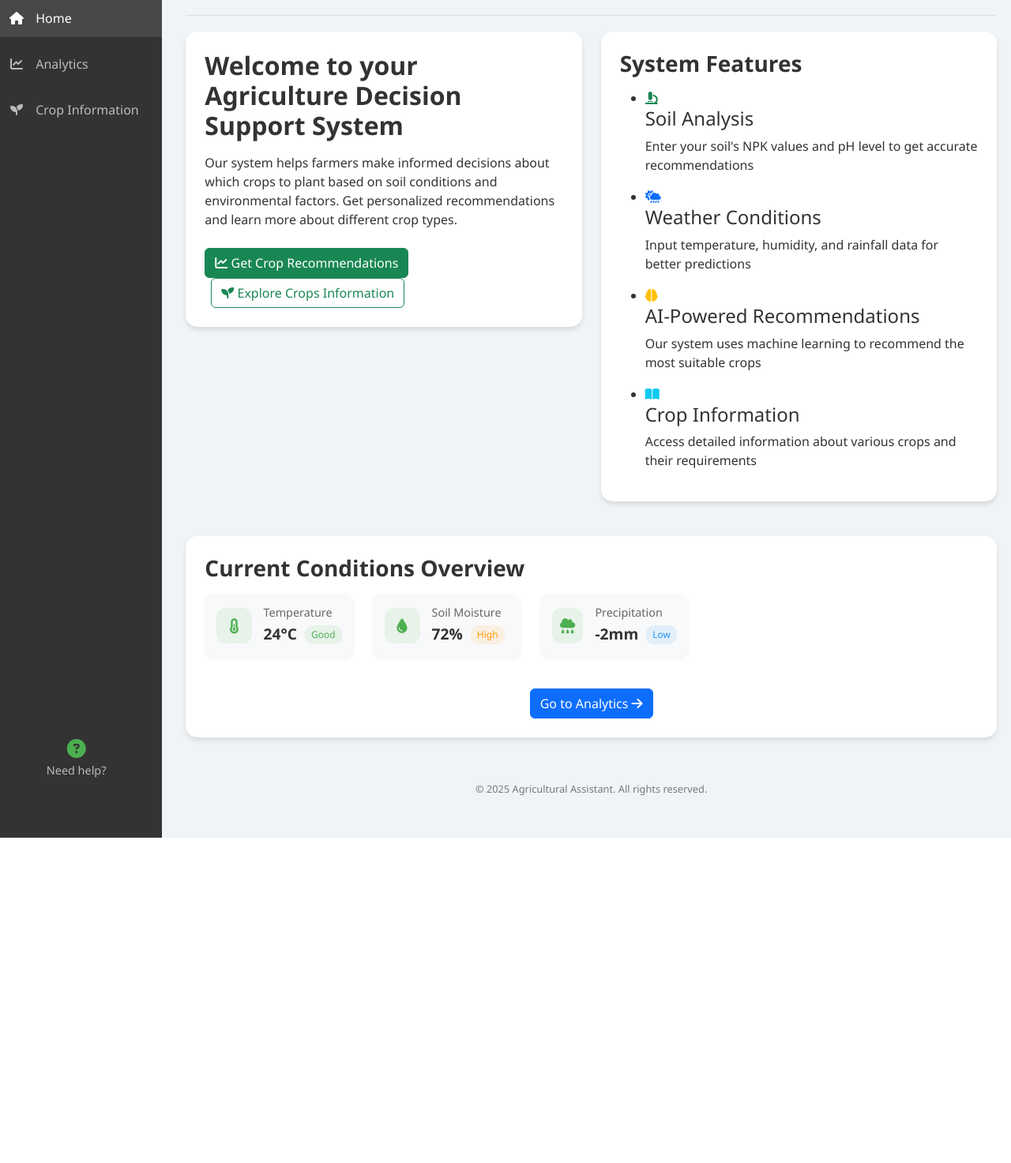
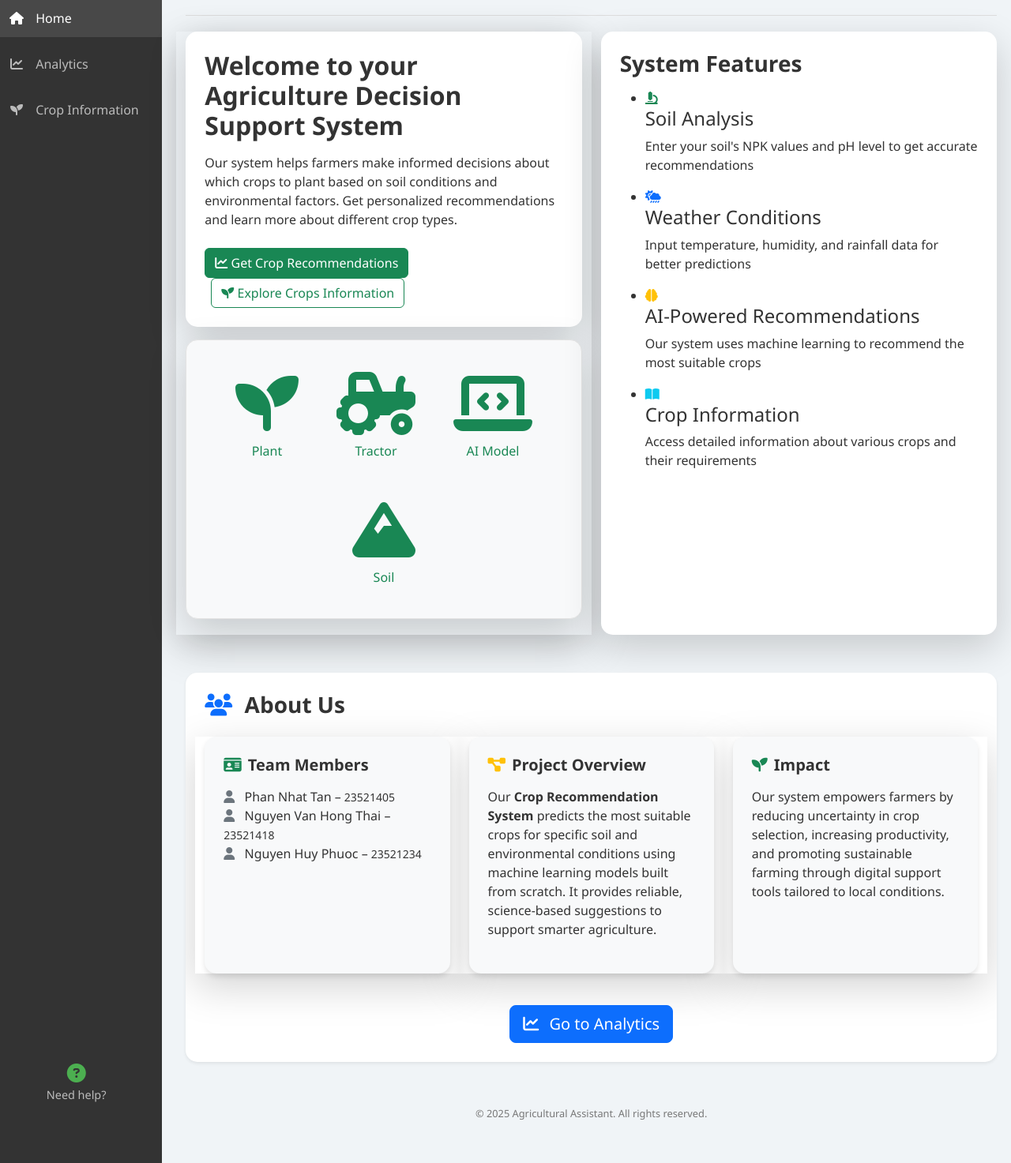
Before and after one commit to zrtnhp0406/CropAdvisor, a Flask app: page / in a window 1280 px wide. Shown: the part 124-1597 px from the top of the page at 79% size. Before the commit the page ends 1185 px from the top, so only its background shows below. Run offline with Flask 3, Linux system fonts and the light colour scheme.

Commit message:
Update index.html

```diff
--- a/templates/index.html
+++ b/templates/index.html
@@ -5,10 +5,11 @@
 {% block page_title %}Your Agricultural Assistant{% endblock %}
 
 {% block content %}
-<div class="welcome-section">
 <div class="row">
-        <div class="col-md-6">
-            <div class="card welcome-card">
+    <!-- Cột trái -->
+    <div class="col-md-6 d-flex flex-column shadow-lg justify-content-between">
+        <!-- Box 1: Welcome -->
+        <div class="card welcome-card shadow-lg mb-3">
             <div class="card-body">
                 <h2 class="card-title">Welcome to your Agriculture Decision Support System</h2>
                 <p class="card-text">
@@ -26,10 +27,67 @@
                 </div>
             </div>
         </div>
+
+        <!-- Box 2: Icons -->
+    <div class="card icon-card p-3 no-border shadow-lg" style="background-color: #f8f9fa;">
+        <div class="card-body">
+            <div class="d-flex flex-wrap gap-5 justify-content-center text-success"> <!-- Center icons and add gap -->
+                <div class="text-center" data-bs-toggle="tooltip" data-bs-placement="top" title="Information about plants and their care">
+                    <i class="fas fa-seedling fa-5x hover-shadow" style="transition: transform 0.3s ease;"></i>
+                    <div class="mt-2">Plant</div>
                 </div>
+                <div class="text-center" data-bs-toggle="tooltip" data-bs-placement="top" title="Tractors for farming tasks and maintenance">
+                    <i class="fas fa-tractor fa-5x hover-shadow" style="transition: transform 0.3s ease;"></i>
+                    <div class="mt-2">Tractor</div>
+                </div>
+                <div class="text-center" data-bs-toggle="tooltip" data-bs-placement="top" title="AI models to predict crop outcomes">
+                    <i class="fas fa-laptop-code fa-5x hover-shadow" style="transition: transform 0.3s ease;"></i>
+                    <div class="mt-2">AI Model</div>
+                </div>
+                <div class="text-center" data-bs-toggle="tooltip" data-bs-placement="top" title="Soil types and their impact on crops">
+                    <i class="fas fa-mountain fa-5x hover-shadow" style="transition: transform 0.3s ease;"></i>
+                    <div class="mt-2">Soil</div>
+                </div>
+            </div>
+        </div>
+    </div>
+</div>
+<!-- Bootstrap JS -->
+<script src="https://cdn.jsdelivr.net/npm/bootstrap@5.3.0-alpha1/dist/js/bootstrap.bundle.min.js"></script>
+<!-- Custom styles for hover effect -->
+<style>
+    .hover-shadow:hover {
+        box-shadow: 0px 4px 20px rgba(0, 0, 0, 0.1);
+        transform: translateY(-5px);
+    }
+    .icon-card {
+        border: 1px solid #e3e3e3; /* Border color */
+    }
 
+    /* Tooltip custom style */
+    .tooltip-inner {
+        background-color: #333;
+        color: #fff;
+        font-size: 0.75rem;
+        padding: 6px 10px;
+        border-radius: 6px;
+        max-width: 220px;
+        text-align: center;
+        box-shadow: 0px 2px 8px rgba(0, 0, 0, 0.2);
+    }
+
+    .bs-tooltip-top .tooltip-arrow::before {
+        border-top-color: #333;
+    }
+</style>
+<!-- Initialize Tooltips -->
+<script>
+    const tooltipTriggerList = [].slice.call(document.querySelectorAll('[data-bs-toggle="tooltip"]'));
+    tooltipTriggerList.forEach(el => new bootstrap.Tooltip(el));
+</script>
+    <!-- Cột phải: System Features -->
     <div class="col-md-6">
-            <div class="card info-card">
+        <div class="card info-card shadow-lg h-100">
             <div class="card-body">
                 <h3 class="card-title">System Features</h3>
                 <ul class="feature-list">
@@ -67,69 +125,67 @@
     </div>
 </div>
 
-    <div class="row mt-4">
+<div class="row mt-5">
     <div class="col-12">
-            <div class="card dashboard-preview">
+        <div class="card shadow-sm  border-0">
             <div class="card-body">
-                    <h3 class="card-title">Current Conditions Overview</h3>
+                <h3 class="card-title mb-4">
+                    <i class="fas fa-users text-primary me-2"></i> About Us
+                </h3>
 
-                    <div class="condition-cards">
                 <div class="row">
-                            <div class="col-md-4">
-                                <div class="mini-card">
-                                    <div class="mini-card-icon">
-                                        <i class="fas fa-thermometer-half"></i>
-                                    </div>
-                                    <div class="mini-card-content">
-                                        <h5>Temperature</h5>
-                                        <div class="value-indicator">
-                                            <span class="value">24°C</span>
-                                            <span class="status good">Good</span>
-                                        </div>
+                    <!-- Team Members -->
+                    <div class="col-md-4 shadow-lg mb-3">
+                        <div class="card border-0 bg-light h-100">
+                            <div class="card-body">
+                                <h5 class="card-title">
+                                    <i class="fas fa-id-card text-success me-2"></i>Team Members
+                                </h5>
+                                <ul class="list-unstyled mt-3">
+                                    <li><i class="fas fa-user me-2 text-muted"></i> Phan Nhat Tan – <small>23521405</small></li>
+                                    <li><i class="fas fa-user me-2 text-muted"></i> Nguyen Van Hong Thai – <small>23521418</small></li>
+                                    <li><i class="fas fa-user me-2 text-muted"></i> Nguyen Huy Phuoc – <small>23521234</small></li>
+                                </ul>
                             </div>
                         </div>
                     </div>
 
-                            <div class="col-md-4">
-                                <div class="mini-card">
-                                    <div class="mini-card-icon">
-                                        <i class="fas fa-tint"></i>
-                                    </div>
-                                    <div class="mini-card-content">
-                                        <h5>Soil Moisture</h5>
-                                        <div class="value-indicator">
-                                            <span class="value">72%</span>
-                                            <span class="status high">High</span>
-                                        </div>
+                    <!-- Project Overview -->
+                    <div class="col-md-4 shadow-lg mb-3">
+                        <div class="card border-0 bg-light h-100">
+                            <div class="card-body">
+                                <h5 class="card-title">
+                                    <i class="fas fa-project-diagram text-warning me-2"></i>Project Overview
+                                </h5>
+                                <p class="card-text mt-3">
+                                    Our <strong>Crop Recommendation System</strong> predicts the most suitable crops for specific soil and environmental conditions using machine learning models built from scratch. It provides reliable, science-based suggestions to support smarter agriculture.
+                                </p>
                             </div>
                         </div>
                     </div>
 
-                            <div class="col-md-4">
-                                <div class="mini-card">
-                                    <div class="mini-card-icon">
-                                        <i class="fas fa-cloud-rain"></i>
-                                    </div>
-                                    <div class="mini-card-content">
-                                        <h5>Precipitation</h5>
-                                        <div class="value-indicator">
-                                            <span class="value">-2mm</span>
-                                            <span class="status low">Low</span>
-                                        </div>
-                                    </div>
+                    <!-- Impact -->
+                    <div class="col-md-4 shadow-lg mb-3">
+                        <div class="card border-0 bg-light h-100">
+                            <div class="card-body">
+                                <h5 class="card-title">
+                                    <i class="fas fa-seedling text-success me-2"></i>Impact
+                                </h5>
+                                <p class="card-text mt-3">
+                                    Our system empowers farmers by reducing uncertainty in crop selection, increasing productivity, and promoting sustainable farming through digital support tools tailored to local conditions.
+                                </p>
                             </div>
                         </div>
                     </div>
                 </div>
 
                 <div class="mt-4 text-center">
-                        <a href="{{ url_for('predict') }}" class="btn btn-primary">
-                            Go to Analytics <i class="fas fa-arrow-right"></i>
+                    <a href="{{ url_for('predict') }}" class="btn btn-primary btn-lg">
+                        <i class="fas fa-chart-line me-2"></i> Go to Analytics
                     </a>
                 </div>
             </div>
         </div>
     </div>
 </div>
-</div>
 {% endblock %}
```
Lines whose indentation alone changed are shown as unchanged.
